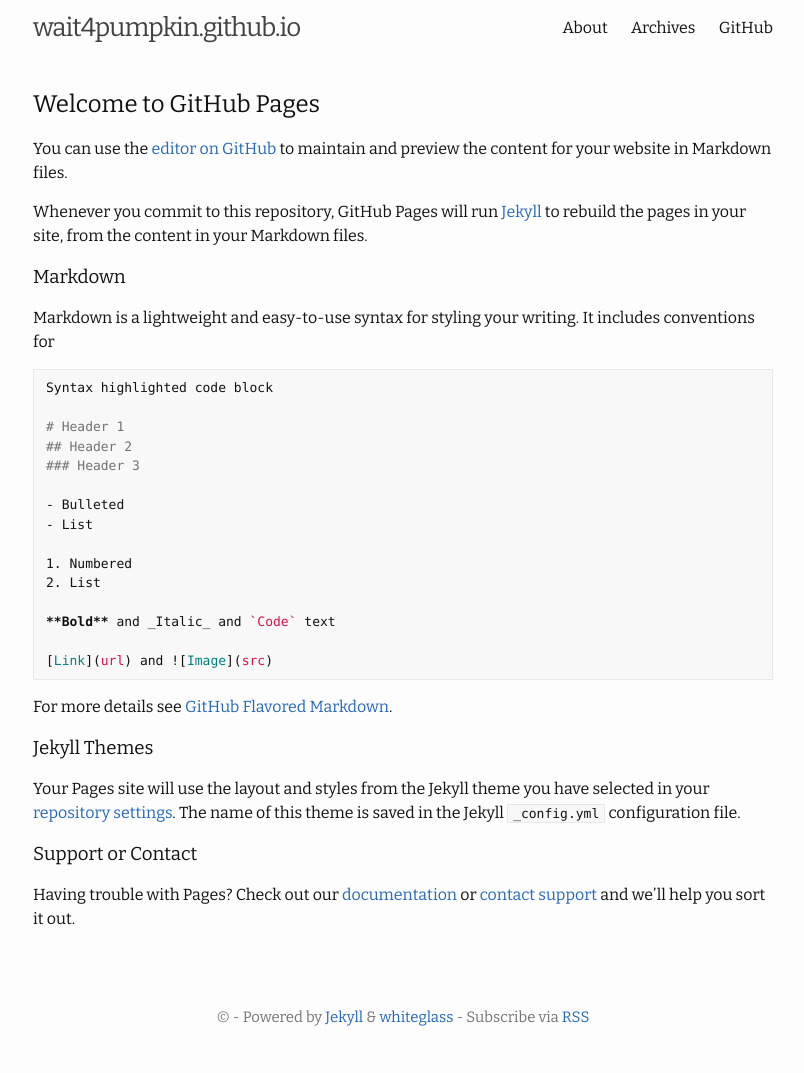
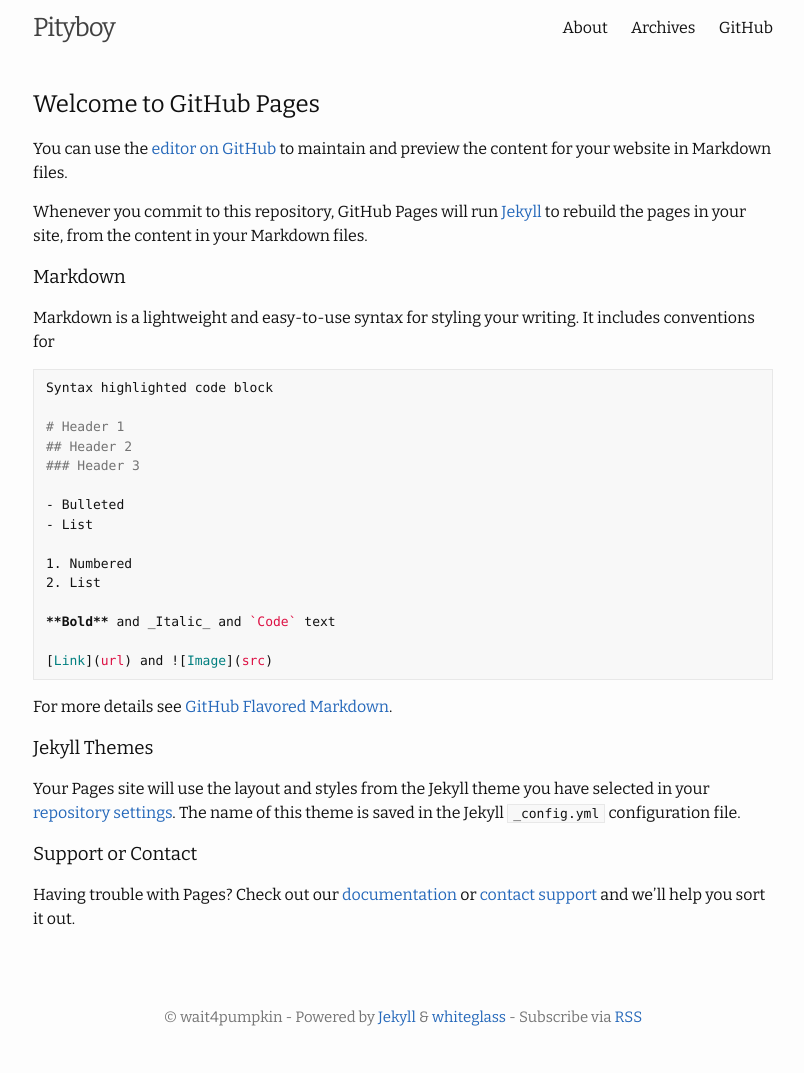
Before and after one commit to wait4pumpkin/wait4pumpkin.github.io, a Jekyll site: the page built from index.md, in a window 1280 px wide. Shown: the whole page, without its empty margins (237-1041 px from the left). Built offline with Jekyll 4.4.1, drawn with Linux system fonts in a browser that asks for light colours; our own code applies the rules of GitHub Pages for plain Markdown files; part of the change alters nothing that is shown.

Commit message:
update theme

```diff
--- a/_config.yml
+++ b/_config.yml
@@ -1 +1,74 @@
-theme: jekyll-theme-cayman
+# Welcome to Jekyll!
+#
+# This config file is meant for settings that affect your whole blog, values
+# which you are expected to set up once and rarely edit after that. If you find
+# yourself editing this file very often, consider using Jekyll's data files
+# feature for the data you need to update frequently.
+#
+# For technical reasons, this file is *NOT* reloaded automatically when you use
+# 'jekyll serve'. If you change this file, please restart the server process.
+
+# Site settings
+# These are used to personalize your new site. If you look in the HTML files,
+# you will see them accessed via {{ site.title }}, {{ site.author }}, and so on.
+# You can create any custom variable you would like, and they will be accessible
+# in the templates via {{ site.myvariable }}.
+title: Pityboy
+author: wait4pumpkin
+description: Reading notes.
+baseurl: "" # the subpath of your site, e.g. /blog
+url: "https://wait4pumpkin.github.io" # the base hostname & protocol for your site, e.g. http://example.com
+lang: zh
+timezone: Asia/Shanghai
+exclude:
+  - Gemfile
+  - Gemfile.lock
+  - Rakefile
+  - README.md
+  - LICENSE.txt
+  - CHANGELOG.md
+  - jekyll-whiteglass.gemspec
+  - screenshot.png
+  - vendor
+
+# Social media
+twitter_username:
+twitter_image:
+facebook_app_id:
+facebook_image:
+google_analytics:
+comments: false
+
+# Plugins
+plugins:
+  - jekyll-archives
+  - jekyll-paginate
+  - jekyll-sitemap
+
+# Build settings
+markdown: kramdown
+excerpt_separator: "<!-- more -->"
+
+# Outputting
+permalink: /:year/:month/:day/:title/
+paginate_path: /posts/:num/
+paginate: 5
+
+# Markdown settings
+kramdown:
+  auto_ids: false
+  enable_coderay: false
+  entity_output: as_char
+  footnote_nr: 1
+  smart_quotes: lsquo,rsquo,ldquo,rdquo
+  toc_levels: 1..6
+
+# jekyll-archives
+jekyll-archives:
+  enabled:
+    - categories
+    - tags
+  layout: category_archives
+  permalinks:
+    category: /categories/:name/
+    tag: /tags/:name/
```
